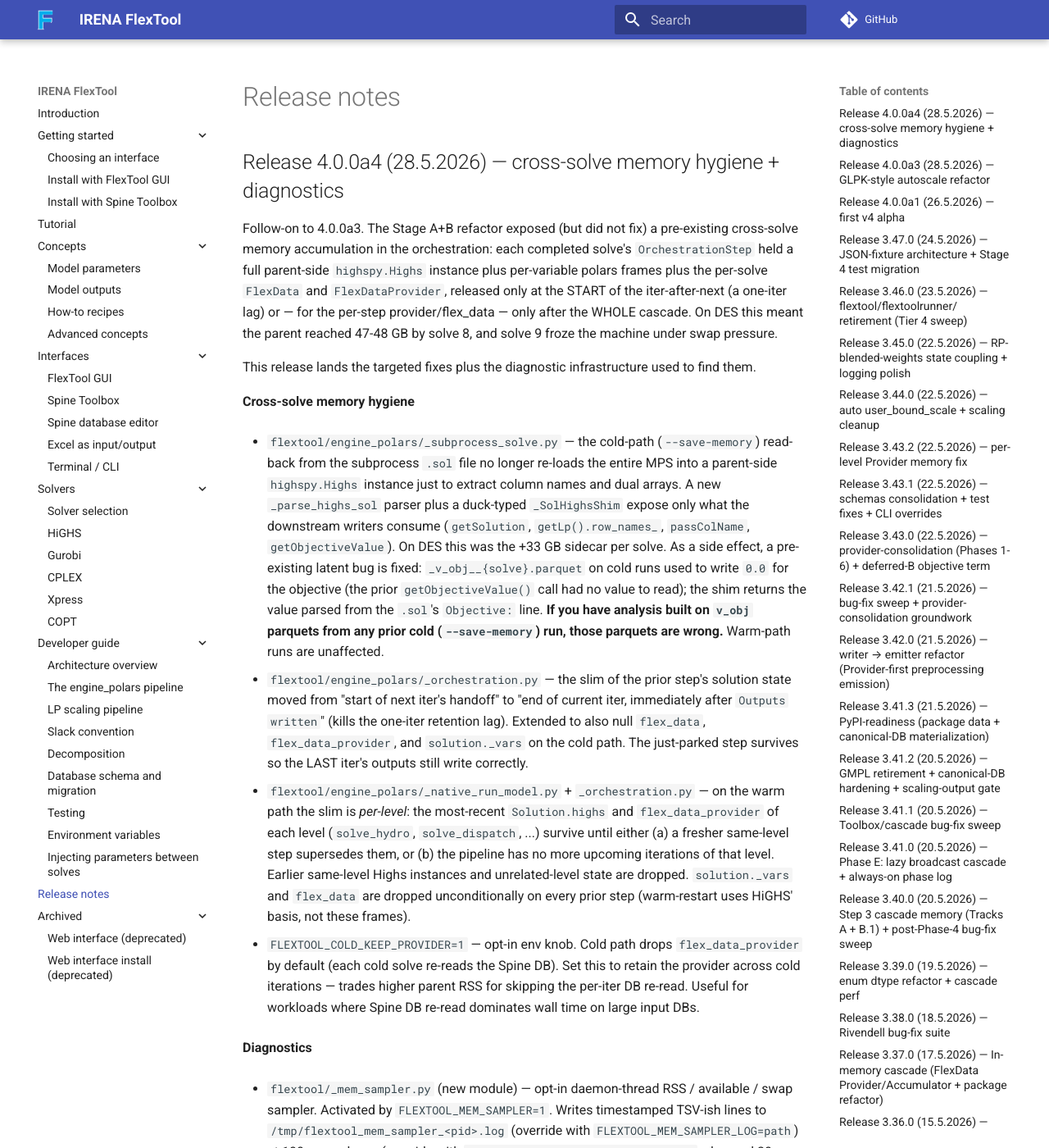
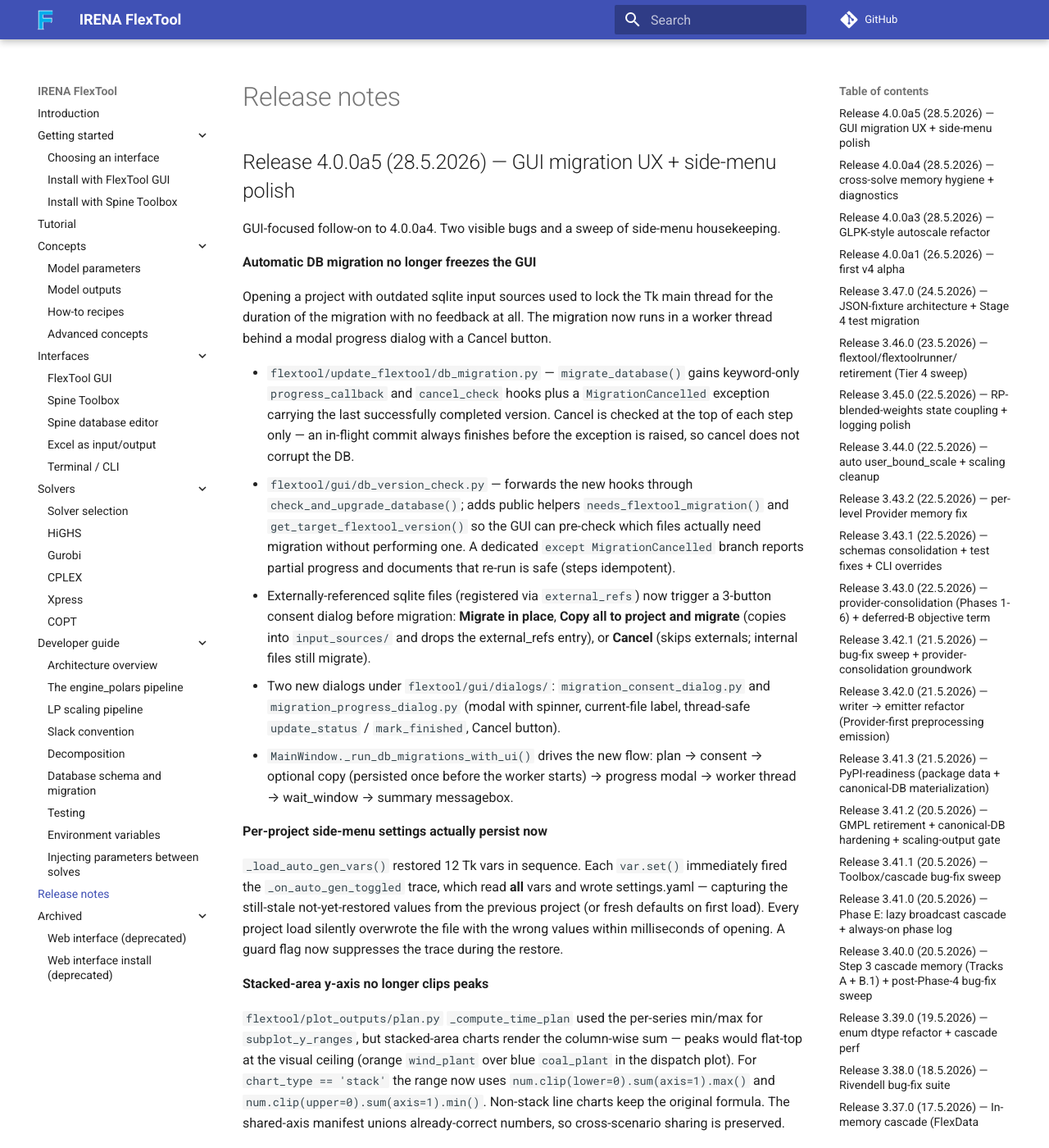
Before and after one commit to irena-flextool/flextool, an MkDocs documentation site: the page built from docs/release.md, in a window 1280 px wide and 1400 px high. Shown: the whole window at 82% size. Built offline with MkDocs 1.6.1 and Material for MkDocs 9.7.7, drawn with Linux system fonts in a browser that asks for light colours; comment, search, counter and statistics services are not loaded; some of the changed text lies outside the part shown.

Commit message:
release: v4.0.0a5 — GUI migration UX + side-menu polish
Bump pyproject version to 4.0.0a5 and document the changes from
the preceding commit (async DB migration with consent dialog and
progress modal; per-project side-menu settings persistence fix;
stacked-area y-axis fix; side-menu housekeeping).

Co-Authored-By: Claude Opus 4.7 (1M context) <noreply@anthropic.com>

```diff
--- a/RELEASE.md
+++ b/RELEASE.md
@@ -1,3 +1,99 @@
+## Release 4.0.0a5 (28.5.2026) — GUI migration UX + side-menu polish
+
+GUI-focused follow-on to 4.0.0a4.  Two visible bugs and a sweep
+of side-menu housekeeping.
+
+**Automatic DB migration no longer freezes the GUI**
+
+Opening a project with outdated sqlite input sources used to lock
+the Tk main thread for the duration of the migration with no
+feedback at all.  The migration now runs in a worker thread behind
+a modal progress dialog with a Cancel button.
+
+- `flextool/update_flextool/db_migration.py` — `migrate_database()`
+  gains keyword-only `progress_callback` and `cancel_check` hooks
+  plus a `MigrationCancelled` exception carrying the last
+  successfully completed version.  Cancel is checked at the top of
+  each step only — an in-flight commit always finishes before the
+  exception is raised, so cancel does not corrupt the DB.
+- `flextool/gui/db_version_check.py` — forwards the new hooks
+  through `check_and_upgrade_database()`; adds public helpers
+  `needs_flextool_migration()` and `get_target_flextool_version()`
+  so the GUI can pre-check which files actually need migration
+  without performing one.  A dedicated `except MigrationCancelled`
+  branch reports partial progress and documents that re-run is
+  safe (steps idempotent).
+- Externally-referenced sqlite files (registered via
+  `external_refs`) now trigger a 3-button consent dialog before
+  migration: **Migrate in place**, **Copy all to project and
+  migrate** (copies into `input_sources/` and drops the
+  external_refs entry), or **Cancel** (skips externals; internal
+  files still migrate).
+- Two new dialogs under `flextool/gui/dialogs/`:
+  `migration_consent_dialog.py` and `migration_progress_dialog.py`
+  (modal with spinner, current-file label, thread-safe
+  `update_status` / `mark_finished`, Cancel button).
+- `MainWindow._run_db_migrations_with_ui()` drives the new flow:
+  plan → consent → optional copy (persisted once before the
+  worker starts) → progress modal → worker thread → wait_window
+  → summary messagebox.
+
+**Per-project side-menu settings actually persist now**
+
+`_load_auto_gen_vars()` restored 12 Tk vars in sequence.  Each
+`var.set()` immediately fired the `_on_auto_gen_toggled` trace,
+which read **all** vars and wrote settings.yaml — capturing the
+still-stale not-yet-restored values from the previous project (or
+fresh defaults on first load).  Every project load silently
+overwrote the file with the wrong values within milliseconds of
+opening.  A guard flag now suppresses the trace during the restore.
+
+**Stacked-area y-axis no longer clips peaks**
+
+`flextool/plot_outputs/plan.py` `_compute_time_plan` used the
+per-series min/max for `subplot_y_ranges`, but stacked-area
+charts render the column-wise sum — peaks would flat-top at the
+visual ceiling (orange `wind_plant` over blue `coal_plant` in the
+dispatch plot).  For `chart_type == 'stack'` the range now uses
+`num.clip(lower=0).sum(axis=1).max()` and
+`num.clip(upper=0).sum(axis=1).min()`.  Non-stack line charts
+keep the original formula.  The shared-axis manifest unions
+already-correct numbers, so cross-scenario sharing is preserved.
+
+**Side menu / UI settings popup**
+
+- Theme radios moved from the side menu into the UI settings
+  popup as a "Theme" cascade — they are a global setting and
+  belong in the global menu.
+- Button-label hygiene: Project → Projects…; Add → Add…;
+  Png settings → Png settings…; Execution jobs → Execution jobs…;
+  Results viewer → Results viewer…; UI settings → UI settings…
+- Tooltips on every File outputs row (Scenario pngs / Excels /
+  csvs / Comparison pngs / Excel) — short descriptions of what
+  the action produces and where on disk.
+- `_styled_popup_menu()` themes native `tk.Menu` popups to match
+  the current sv_ttk theme (bg/fg/activebackground/selectcolor)
+  and binds `font="TkDefaultFont"` so the menu font tracks the
+  body font.  Applied to the UI settings popup plus the three
+  right-click context menus on the input-sources and scenarios
+  trees — the radio bullet was invisible on dark themes and the
+  menu font was smaller than the rest of the UI.
+- `_install_menu_hover_dismiss()` auto-unposts the UI settings
+  popup ~400 ms after the mouse leaves all menus; the delay lets
+  the cursor briefly cross the parent border into a cascade
+  submenu without dismissing.
+
+**Cleanup**
+
+- Removed `plot_settings/{single_dataset,multiple_datasets}/
+  default_result_plots.json` — superseded by
+  `flextool/schemas/default_plots.yaml`, not referenced by any
+  code path, not shipped via `pyproject.toml` package-data.
+- `default_plots.yaml` — `scenario_rule: l` added to three
+  sub-configs; one `unit_time_plots` variant flipped from `h`
+  to `l`.
+
+
 ## Release 4.0.0a4 (28.5.2026) — cross-solve memory hygiene + diagnostics
 
 Follow-on to 4.0.0a3.  The Stage A+B refactor exposed (but did not
--- a/pyproject.toml
+++ b/pyproject.toml
@@ -7,7 +7,7 @@ name = "flextool"
 # restructure are in.  4.0.0 final follows after the remaining
 # minor-functionality additions, cleanup and testing land.  PEP 440
 # pre-release suffix: 4.0.0a1, 4.0.0a2, ... 4.0.0b1, 4.0.0rc1, then 4.0.0.
-version = "4.0.0a4"
+version = "4.0.0a5"
 description = "IRENA FlexTool is an energy and power systems model for understanding the role of variable power generation in future energy systems."
 readme = "README.md"
 license = { file = "LICENSE.txt" }
```
